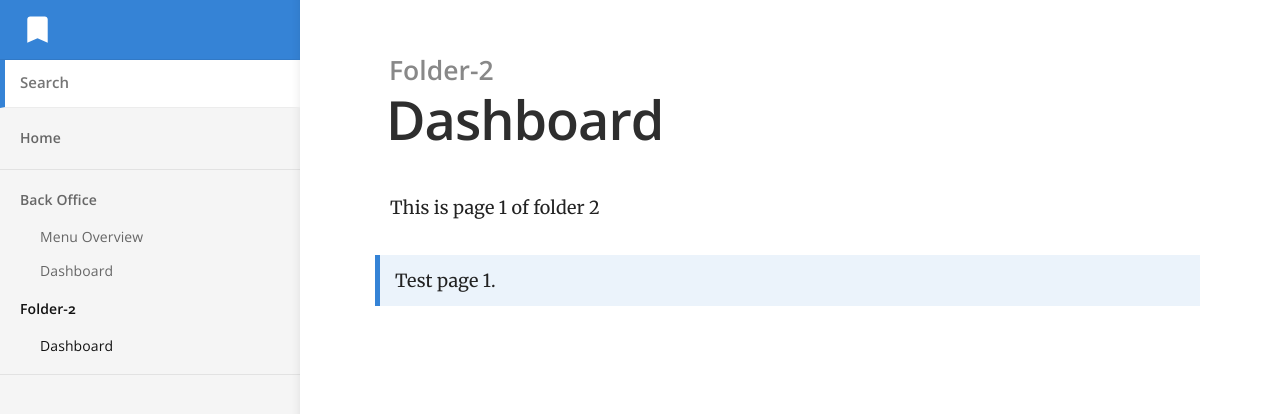
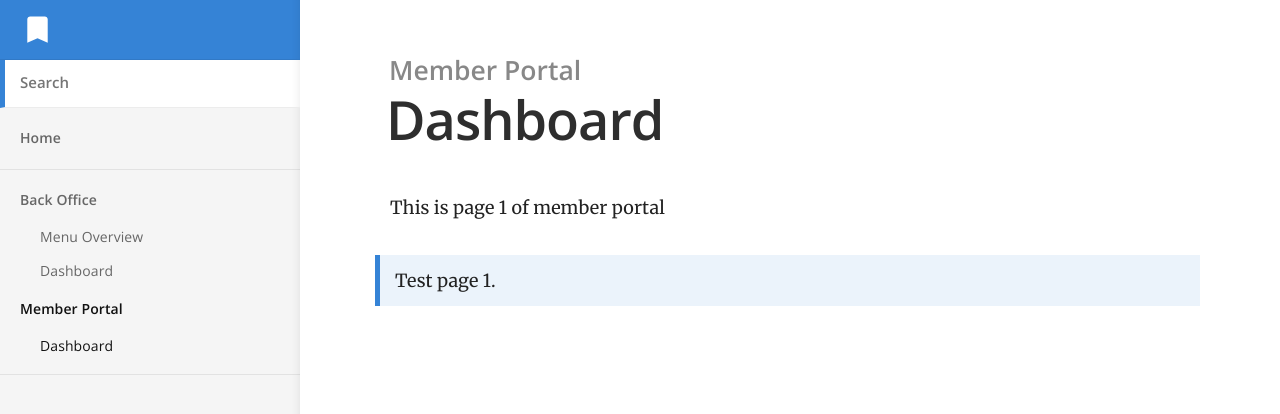
Before and after one commit to Zacbaron/Member_Overview, a Jekyll site: the page built from _docs/Member Portal/Dashboard.md, in a window 1280 px wide. Shown: the top 414 px of the page. Built offline with Jekyll 4.4.1, drawn with Linux system fonts in a browser that asks for light colours.

Commit message:
Update Dashboard.md

```diff
--- a/_docs/Member Portal/Dashboard.md
+++ b/_docs/Member Portal/Dashboard.md
@@ -1,9 +1,9 @@
 ---
 title: Dashboard
-category: Folder-2
+category: Member Portal
 order: 1
 ---
 
-This is page 1 of folder 2
+This is page 1 of member portal
 
 > Test page 1.
```
